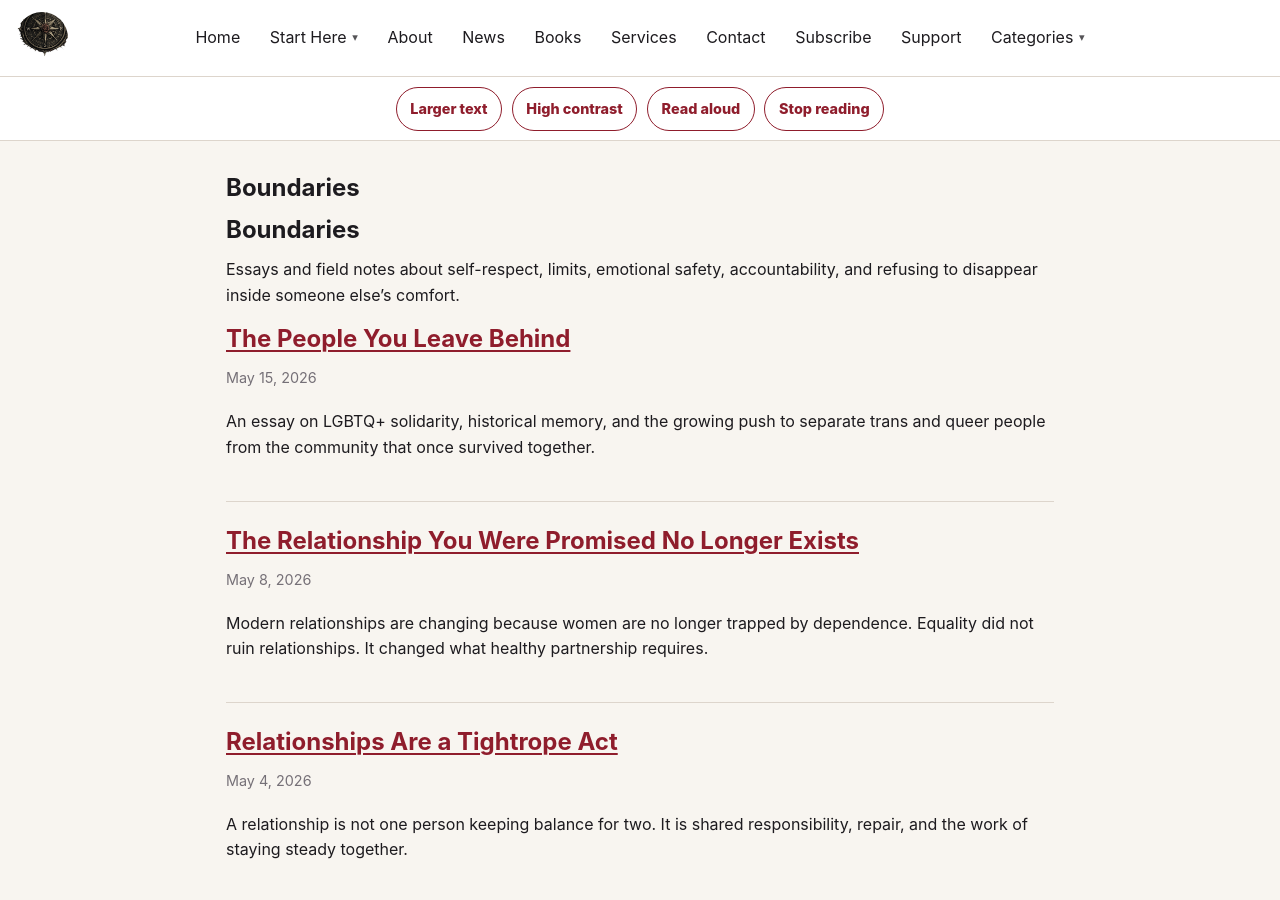
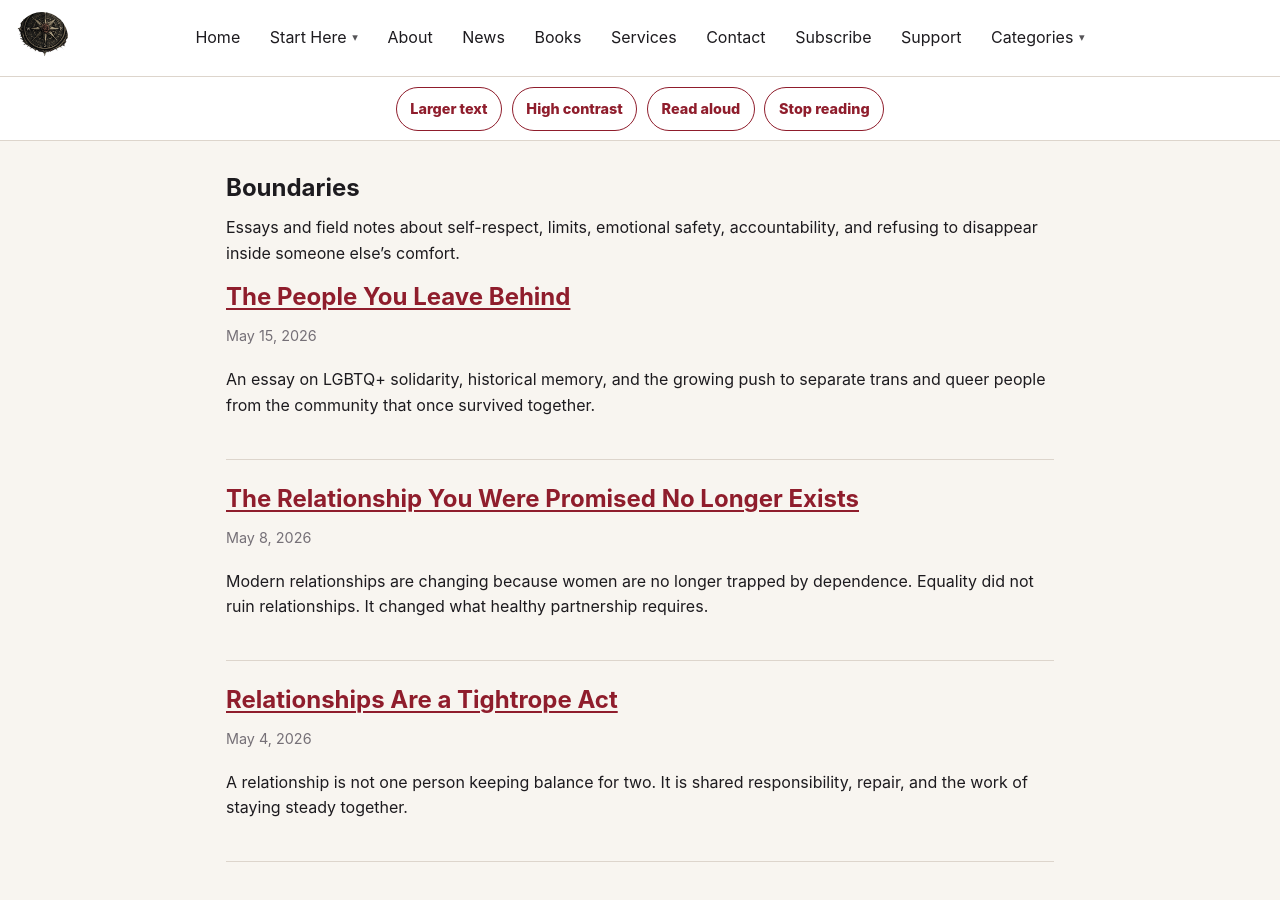
Before and after one commit to cjblackthorn/cjblackthorn.github.io, a Jekyll site: the page built from categories/boundaries.md, in a window 1280 px wide and 900 px high. Built offline with Jekyll 4.4.1, drawn with Linux system fonts in a browser that asks for light colours.

Commit message:
Remove duplicate category headings

```diff
--- a/categories/boundaries.md
+++ b/categories/boundaries.md
@@ -4,8 +4,6 @@ title: Boundaries
 permalink: /categories/boundaries/
 description: Boundary essays and field notes from Blackthorn Field Notes.
 ---
-
-# Boundaries
 
 Essays and field notes about self-respect, limits, emotional safety, accountability, and refusing to disappear inside someone else’s comfort.
 
```
